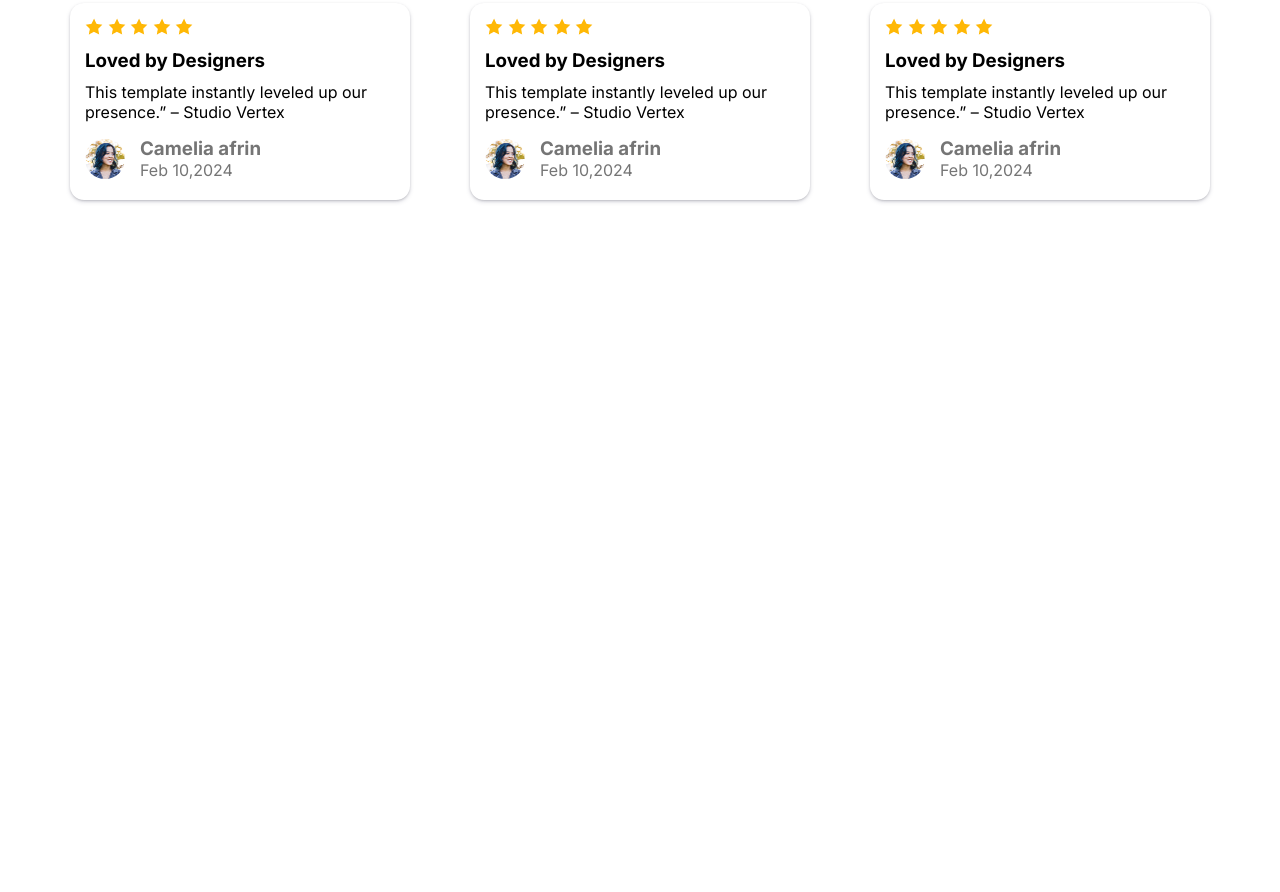
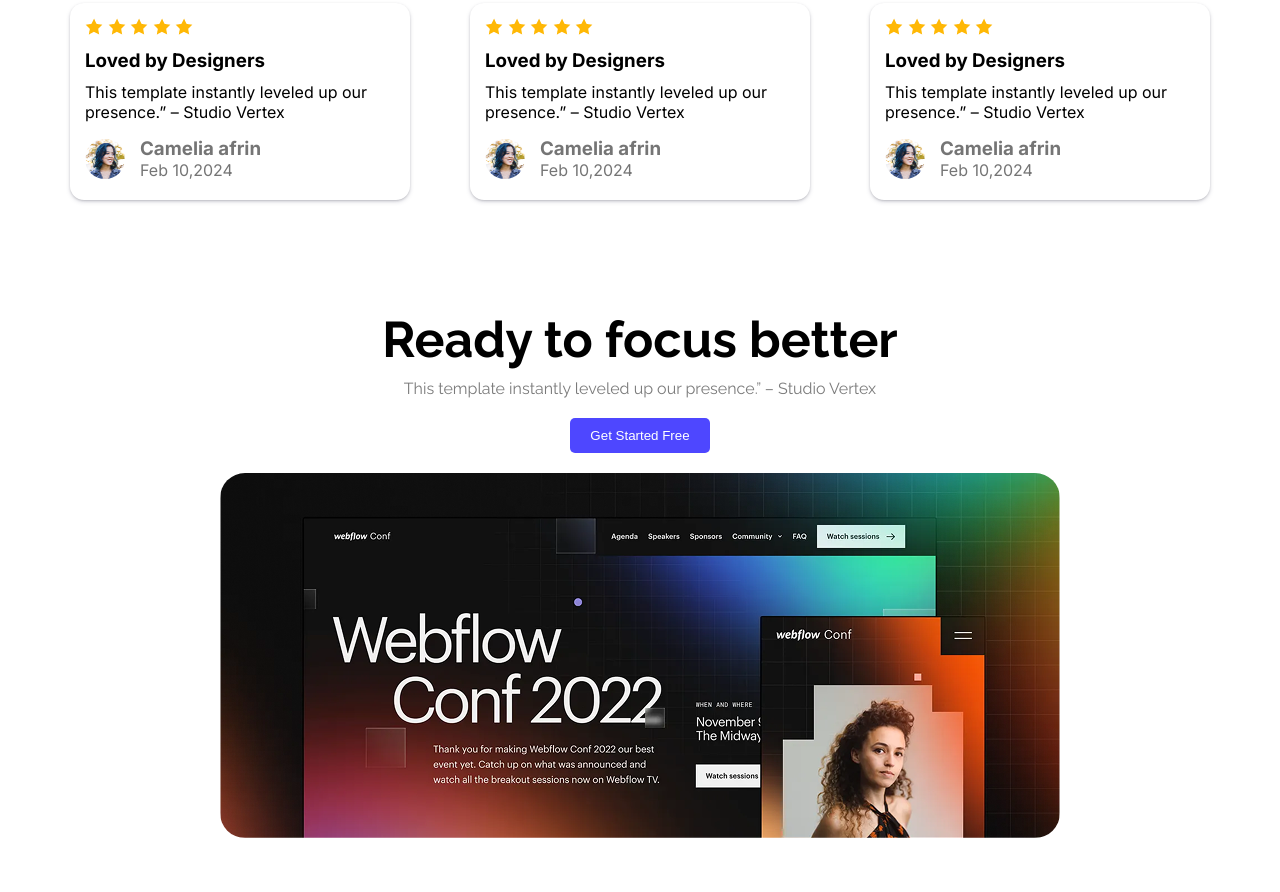
Before and after one commit to aktar86/B12A01-landing-launchpad, a plain HTML site: page index.html in a window 1280 px wide. Shown: the part 1520-2412 px from the top of the page. Before the commit the page ends 1820 px from the top, so only its background shows below. Drawn offline with Linux system fonts and the light colour scheme.

Commit message:
added focus banner

```diff
--- a/index.html
+++ b/index.html
@@ -120,6 +120,16 @@
                 </div>
             </div>
         </section>
+        <section class="focus-template raleway">
+            <h2 class="focus-title text-center">Ready to focus better</h2>
+            <p class="focus-description text-center">This template instantly leveled up our presence.” – Studio Vertex</p>
+            <div class="text-center">
+                <button class="primary-btn" type="button">Get Started Free</button>
+            </div>
+            <div class="focus-banner text-center">
+                <img src="./Assets/wc-big.png" alt="">
+            </div>
+        </section>
     </main>
 </body>
 </html>
--- a/style.css
+++ b/style.css
@@ -179,3 +179,23 @@ color: #00000085;
 .review-title {
     margin: 10px 0;
 }
+
+/* section template */
+.focus-template h2{
+    font-weight: bold;
+    font-size: 50px;
+    margin: 10px 0;
+}
+
+.focus-template p{
+    font-size: 16px;
+    color: #00000085;
+    margin-bottom: 20px;
+}
+
+
+.focus-banner img{
+    border-radius: 25px;
+    margin: 20px 0;
+    margin-bottom: 50px;
+}
```
